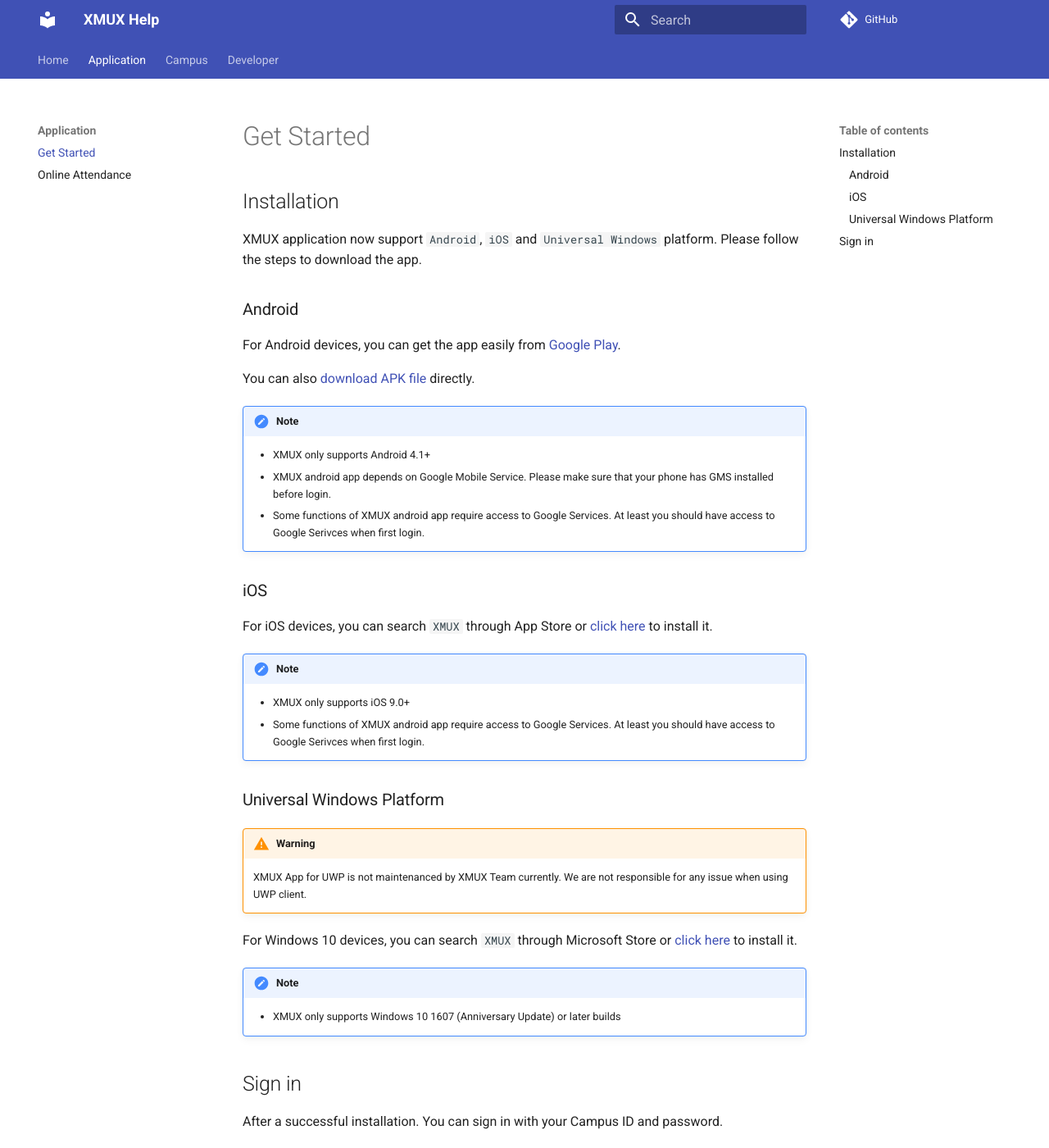
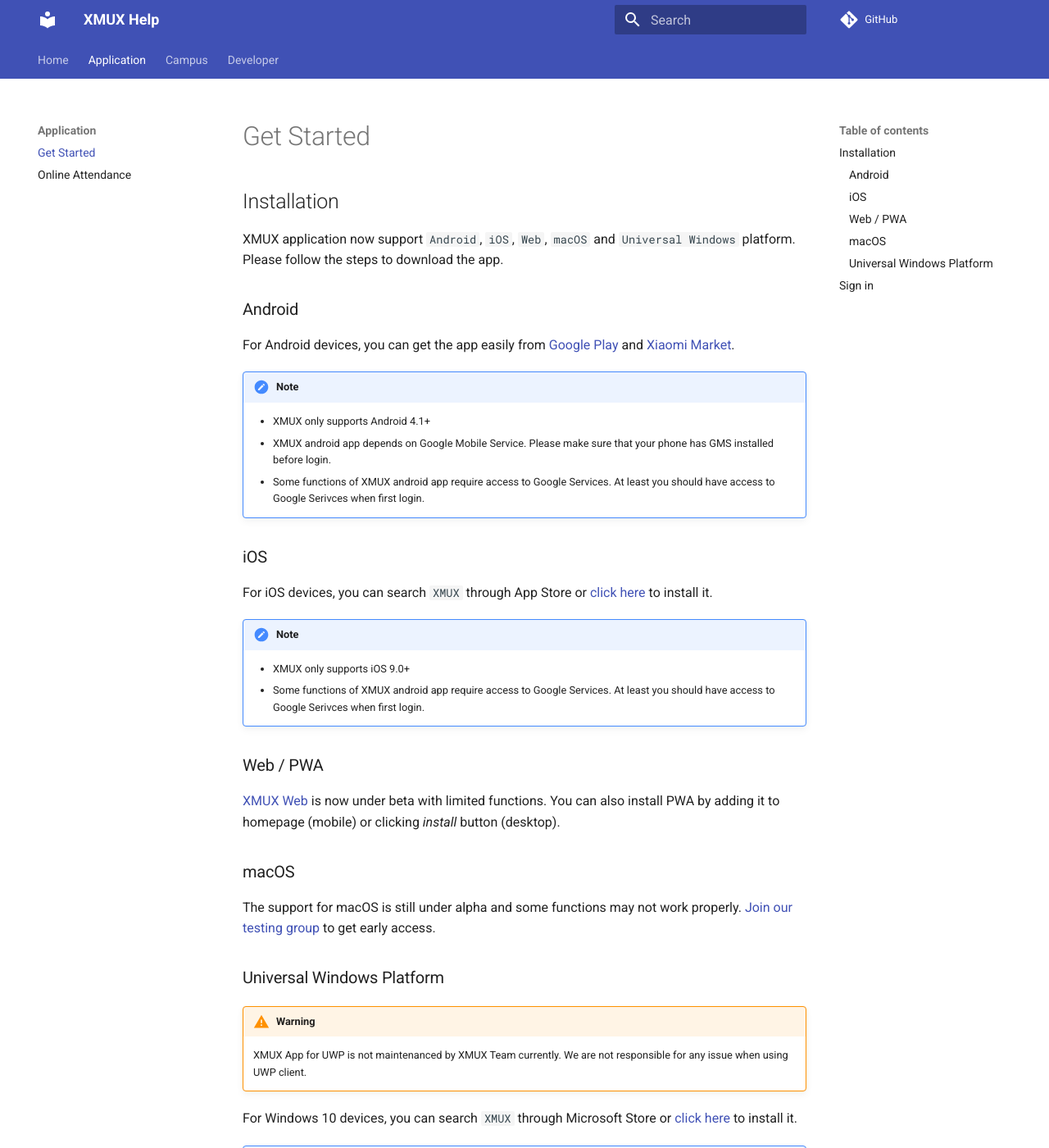
Before and after one commit to XMUMY/docs, an MkDocs documentation site: the page built from docs/app/get-started.md, in a window 1280 px wide and 1400 px high. Shown: the whole window at 82% size. Built offline with MkDocs 1.6.1 and Material for MkDocs 9.7.7, drawn with Linux system fonts in a browser that asks for light colours; comment, search, counter and statistics services are not loaded.

Commit message:
Add web & macOS

```diff
--- a/docs/app/get-started.md
+++ b/docs/app/get-started.md
@@ -2,13 +2,11 @@
 
 ## Installation
 
-XMUX application now support `Android`, `iOS` and `Universal Windows` platform. Please follow the steps to download the app.
+XMUX application now support `Android`, `iOS`, `Web`, `macOS` and `Universal Windows` platform. Please follow the steps to download the app.
 
 ### Android
 
-For Android devices, you can get the app easily from [Google Play](https://play.google.com/store/apps/details?id=org.ctbeta.xmux.xmux).
-<!-- [Xiaomi Market](http://app.mi.com/details?id=org.ctbeta.xmux.xmux) or [Huawei App Store](http://appstore.huawei.com/app/C100267661). -->
-You can also [download APK file](https://tinyurl.com/xmux1110) directly.
+For Android devices, you can get the app easily from [Google Play](https://play.google.com/store/apps/details?id=org.ctbeta.xmux.xmux) and [Xiaomi Market](http://app.mi.com/details?id=org.ctbeta.xmux.xmux).
 
 !!! note
 
@@ -25,6 +23,14 @@ For iOS devices, you can search `XMUX` through App Store or [click here](https:/
     - XMUX only supports iOS 9.0+
     - Some functions of XMUX android app require access to Google Services. At least you should have access to Google Serivces when first login.
 
+### Web / PWA
+
+[XMUX Web](https://app.xmux.xdea.io) is now under beta with limited functions. You can also install PWA by adding it to homepage (mobile) or clicking *install* button (desktop).
+
+### macOS
+
+The support for macOS is still under alpha and some functions may not work properly. [Join our testing group](https://shang.qq.com/wpa/qunwpa?idkey=f07eb500a50900e4b475abc17ceeda9fb648cd7a57110a2710e14cbe6601ec2f) to get early access.
+
 ### Universal Windows Platform
 
 !!! warning
```
Also changed, not shown: docs/developer/docs/get-started.md (+2 -2 lines), docs/developer/website/get-started.md (+5 -4 lines).
